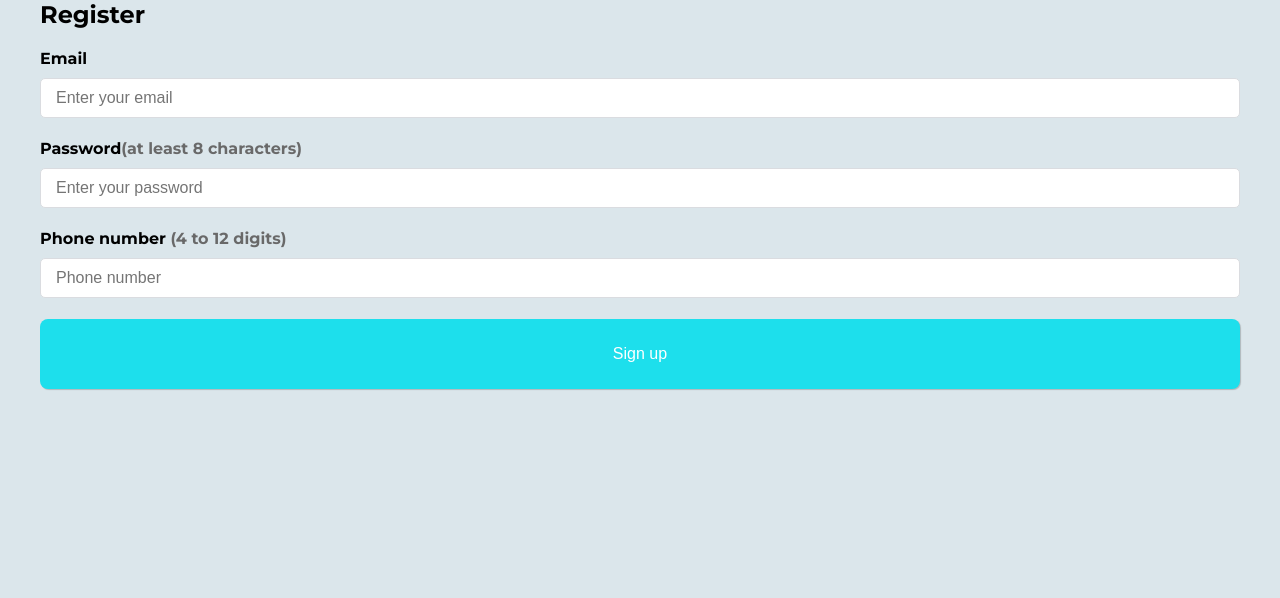
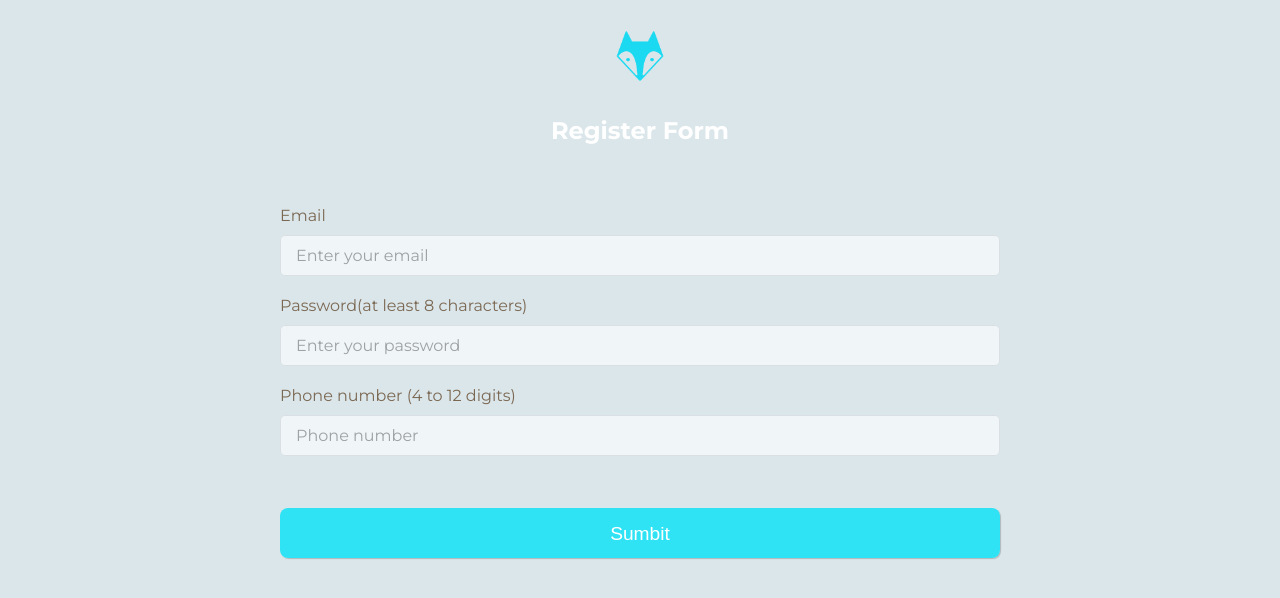
Before and after one commit to Ushisha/register-form, a plain HTML site: page index.html in a window 1280 px wide. Drawn offline with Linux system fonts and the light colour scheme.

Commit message:
added logo

```diff
--- a/index.html
+++ b/index.html
@@ -7,14 +7,17 @@
     <link rel="preconnect" href="https://fonts.googleapis.com" />
     <link rel="preconnect" href="https://fonts.gstatic.com" crossorigin />
     <link
-      href="https://fonts.googleapis.com/css2?family=Montserrat:wght@700&family=Open+Sans:wght@300&display=swap"
+      href="https://fonts.googleapis.com/css2?family=Montserrat:wght@400;700&display=swap"
       rel="stylesheet"
     />
     <link rel="stylesheet" href="style.css" />
   </head>
   <body>
     <form id="signup-form">
-      <h2>Register</h2>
+      <div class="logo-container">
+        <img src="logo1.png" alt="company logo" />
+      </div>
+      <h2>Register Form</h2>
       <div class="field">
         <label for="">Email</label>
         <input
@@ -52,7 +55,7 @@
         />
       </div>
 
-      <button type="submit" id="register-button" class="btn">Sign up</button>
+      <button type="submit" id="register-button" class="btn">Sumbit</button>
     </form>
   </body>
   <script src="index.js"></script>
--- a/style.css
+++ b/style.css
@@ -1,8 +1,8 @@
 :root {
   --light-gray: #dadce0;
   --blue-gray: #dbe6eb;
-  --gray: #6b6969;
-  --light-blue: #1ddfec;
+  --gray: rgba(99, 72, 44, 0.8);
+  --light-blue: rgba(6, 227, 247, 0.8);
 }
 * {
   box-sizing: border-box;
@@ -11,14 +11,35 @@
 }
 body {
   background-color: var(--blue-gray);
-  margin: 0;
   font-family: "Montserrat", sans-serif;
+  max-width: 800px;
+  margin: 0 auto;
+  padding-top: 1rem;
+  color: var(--gray);
+}
+h2 {
+  text-align: center;
+  font-weight: 700;
+  color: white;
+}
+input {
+  font-family: "Montserrat", sans-serif;
+  opacity: 0.6;
+}
+.logo-container {
+  display: flex;
+  align-items: center;
+  justify-content: center;
+}
+img {
+  width: 80px;
+  height: 80px;
 }
 .example {
-  color: dimgray;
+  color: var(--gray);
 }
 .dirty:invalid {
-  border: 5px solid red;
+  border: 1px solid red;
 }
 
 #signup-form {
@@ -28,18 +49,22 @@ body {
   grid-auto-rows: 70px;
   grid-gap: 20px;
 }
-register-button {
+#register-button {
   max-height: 50px;
+  font-size: 1.2em;
+  margin-top: 2rem;
 }
 .textfield {
   padding: 10px 15px;
   border-radius: 5px;
   border: 1px solid var(--light-gray);
   font-size: 16px;
-  transition: opacity 200ms ease-out;
+  outline: none;
+  transition: opacity 1s ease-out;
   width: 100%;
   margin-top: 10px;
 }
+
 .textfield:disabled {
   opacity: 0.6;
 }
@@ -47,7 +72,7 @@ register-button {
   background-color: var(--light-blue);
   color: white;
   border: 0;
-  padding: 15px 20 px;
+  padding: 15px 20px;
   min-width: 150px;
   font-size: 16px;
   min-height: 50px;
@@ -57,5 +82,5 @@ register-button {
   box-shadow: 1px 1px 1px rgba(0, 0, 0, 0.2);
 }
 .btn:hover {
-  opacity: 0.8;
+  background-color: rgba(6, 227, 247, 1);
 }
```
Also changed, not shown: logo1.png (added), screenshot.png.
